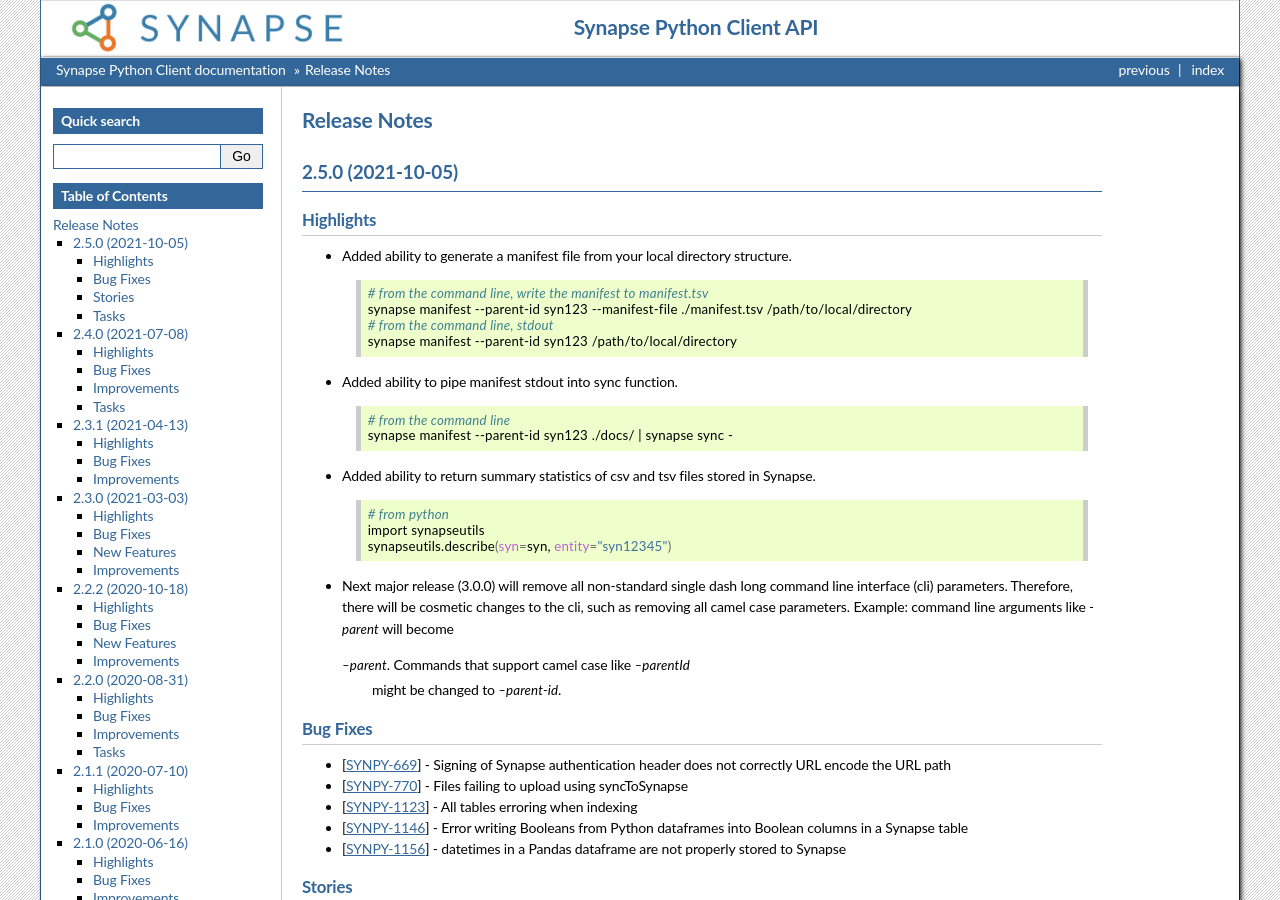
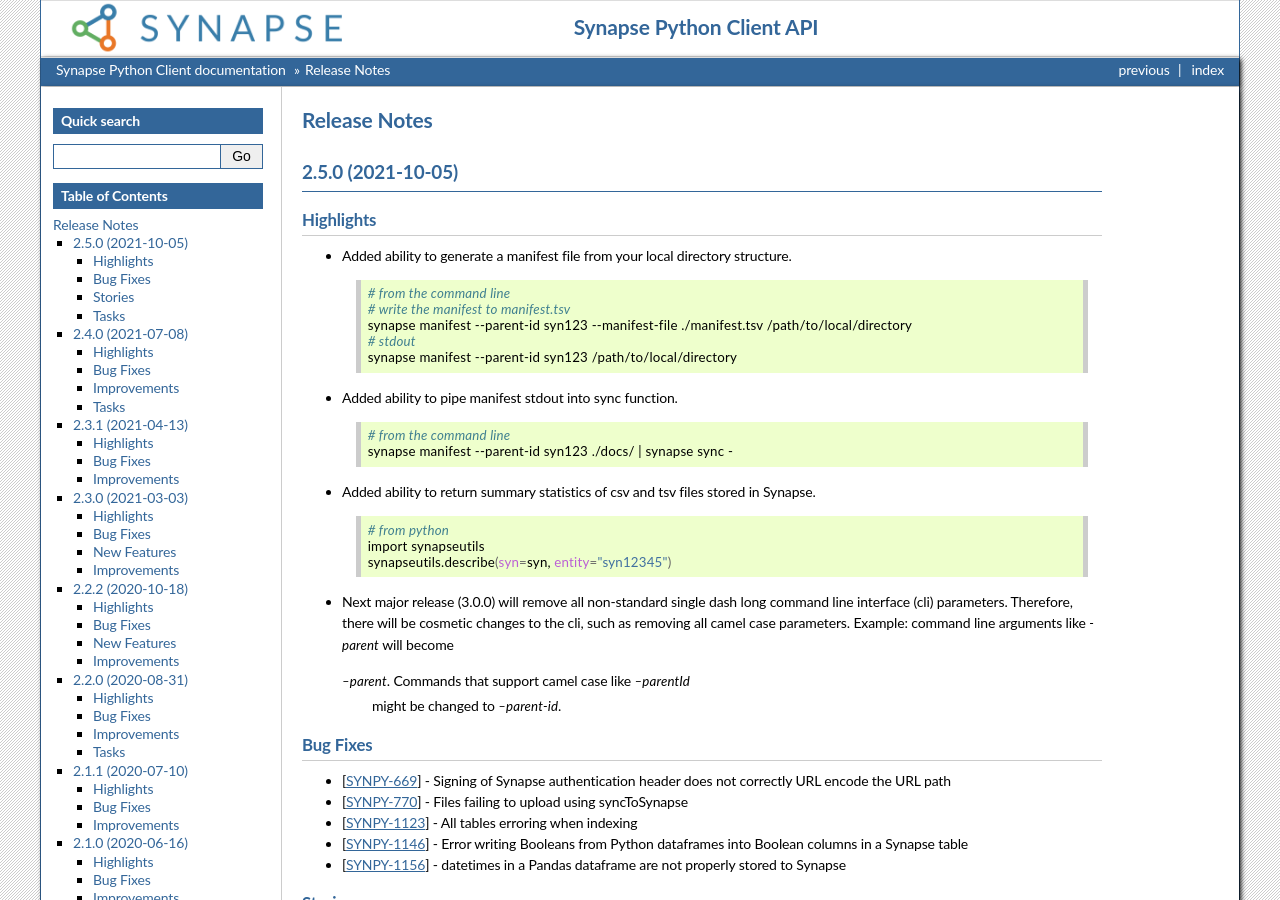
Before and after one commit to Sage-Bionetworks/synapsePythonClient, a Sphinx documentation site: the page built from docs/news.rst, in a window 1280 px wide and 900 px high. Built offline with Sphinx 7.4.7, drawn with Linux system fonts in a browser that asks for light colours; the version number could not be read and is left out.

Commit message:
Edit news

```diff
--- a/docs/news.rst
+++ b/docs/news.rst
@@ -12,9 +12,10 @@
 
   .. code-block:: bash
 
-        # from the command line, write the manifest to manifest.tsv
+        # from the command line
+        # write the manifest to manifest.tsv
         synapse manifest --parent-id syn123 --manifest-file ./manifest.tsv /path/to/local/directory
-        # from the command line, stdout
+        # stdout
         synapse manifest --parent-id syn123 /path/to/local/directory
 
 - Added ability to pipe manifest stdout into sync function.
```
